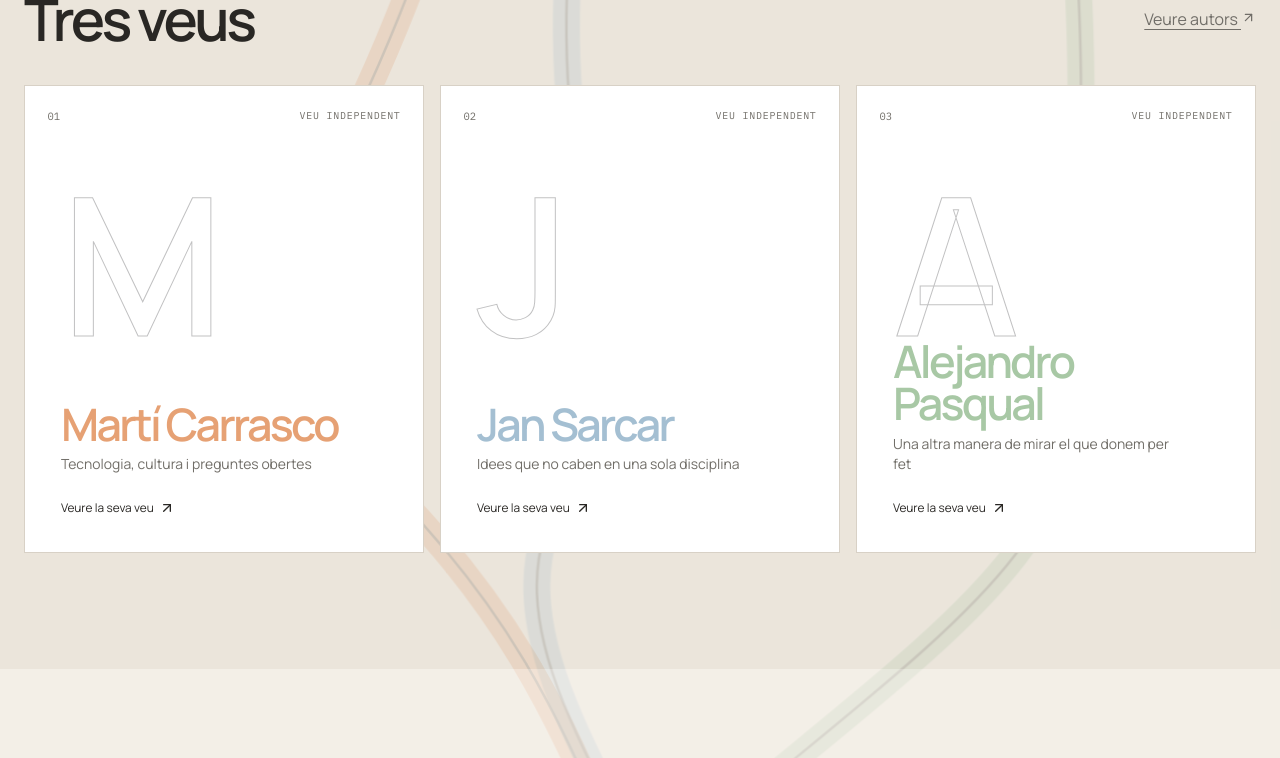
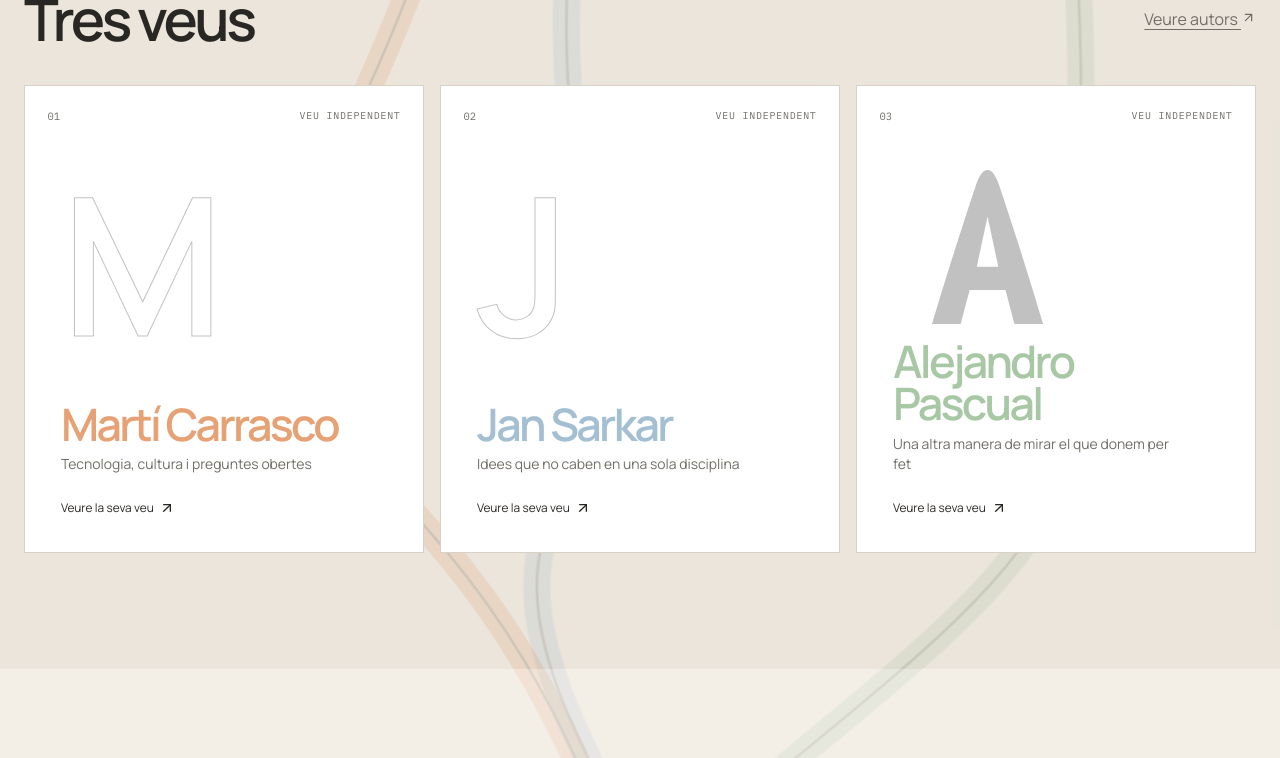
Before and after one commit to marticarrasco/blog-a-tres, a React (Vite) app: page / in a window 1280 px wide. Shown: the part 2620-3378 px from the top of the page. Built offline with nearby package versions, Linux system fonts and the light colour scheme.

Commit message:
Update author names and Alejandro mark

```diff
--- a/content/authors/alejandro-pasqual.json
+++ b/content/authors/alejandro-pascual.json
@@ -1,7 +1,7 @@
 {
   "order": 3,
-  "name": "Alejandro Pasqual",
-  "handle": "alejandro-pasqual",
+  "name": "Alejandro Pascual",
+  "handle": "alejandro-pascual",
   "role": "Una altra manera de mirar el que donem per fet",
   "bio": "Escriure per posar a prova les certeses, trobar matisos i obrir converses que no caben en una resposta ràpida.",
   "avatar": "",
--- a/content/authors/jan-sarcar.json
+++ b/content/authors/jan-sarkar.json
@@ -1,7 +1,7 @@
 {
   "order": 2,
-  "name": "Jan Sarcar",
-  "handle": "jan-sarcar",
+  "name": "Jan Sarkar",
+  "handle": "jan-sarkar",
   "role": "Idees que no caben en una sola disciplina",
   "bio": "Un espai per connectar idees, mirar-les des de més d'un angle i deixar que les preguntes facen la seua feina.",
   "avatar": "",
--- a/content/posts/escriure-per-pensar.json
+++ b/content/posts/escriure-per-pensar.json
@@ -18,7 +18,7 @@
     },
     {
       "type": "opinion",
-      "author": "content/authors/jan-sarcar.json",
+      "author": "content/authors/jan-sarkar.json",
       "body": "Jo afegiria que escriure també ens permet detectar què no sabem. A vegades l'aportació més honesta d'un text és el dubte que queda al final."
     }
   ]
--- a/content/posts/la-discussio-comenca.json
+++ b/content/posts/la-discussio-comenca.json
@@ -1,7 +1,7 @@
 {
   "title": "La discussió comença quan deixem de defensar-nos",
   "slug": "la-discussio-comenca",
-  "author": "content/authors/jan-sarcar.json",
+  "author": "content/authors/jan-sarkar.json",
   "publishedAt": "2026-08-27",
   "updatedAt": "2026-08-29",
   "status": "published",
--- a/content/posts/un-blog-sense-centre.json
+++ b/content/posts/un-blog-sense-centre.json
@@ -1,7 +1,7 @@
 {
   "title": "Un blog sense centre",
   "slug": "un-blog-sense-centre",
-  "author": "content/authors/alejandro-pasqual.json",
+  "author": "content/authors/alejandro-pascual.json",
   "publishedAt": "2026-08-24",
   "updatedAt": "2026-08-24",
   "status": "published",
--- a/src/App.jsx
+++ b/src/App.jsx
@@ -145,7 +145,17 @@ function Cover({ post, compact = false, priority = false }) {
 function AuthorMark({ author, large = false }) {
   const className = `author-mark voice-mark-${author?.order || 1} ${large ? "author-mark-large" : ""}`;
   if (author?.avatar) return <span className={className}><img src={author.avatar} alt="" loading="lazy" decoding="async" /></span>;
+  if (author?.handle === "alejandro-pascual") return <span className={className} aria-hidden="true"><AlejandroSilhouette /></span>;
   return <span className={className} aria-hidden="true">{author?.name?.slice(0, 1) || "?"}</span>;
+}
+
+function AlejandroSilhouette() {
+  return <svg viewBox="0 0 100 100" aria-hidden="true" focusable="false"><path fill="currentColor" fillRule="evenodd" d="M19 91C25 71 33 45 43 15C45 9 47 5 50 5C53 5 55 9 57 15C67 45 75 71 81 91H65L60 72H40L35 91H19ZM44 59H56L50 31L44 59Z" /></svg>;
+}
+
+function AuthorInitial({ author }) {
+  if (author?.handle === "alejandro-pascual") return <span className="author-initial author-silhouette" aria-hidden="true"><AlejandroSilhouette /></span>;
+  return <span className="author-initial" aria-hidden="true">{author.name.slice(0, 1)}</span>;
 }
 
 function ArticleMeta({ post, navigate, linked = true }) {
@@ -165,7 +175,7 @@ function Manifest({ navigate }) {
 
 function AuthorHighlights({ navigate }) {
   const [ref, visible] = useReveal();
-  return <section ref={ref} className={`author-band reveal-section ${visible ? "is-visible" : ""}`}><div className="section-shell"><div className="section-heading"><h2>Tres veus</h2><Link className="quiet-link" to="/autors" navigate={navigate}>Veure autors <ArrowUpRight size={15} /></Link></div><div className="author-grid">{authors.map((author, index) => <article className="author-tile" key={author.id}><Link to={`/autors/${author.handle}`} navigate={navigate}><span className="author-tile-top"><span className="author-index">0{index + 1}</span><span className="author-tile-label">Veu independent</span></span><span className="author-initial" aria-hidden="true">{author.name.slice(0, 1)}</span><h3>{author.name}</h3><p>{author.role}</p><span className="author-action">Veure la seva veu <ArrowUpRight size={16} /></span></Link></article>)}</div></div></section>;
+  return <section ref={ref} className={`author-band reveal-section ${visible ? "is-visible" : ""}`}><div className="section-shell"><div className="section-heading"><h2>Tres veus</h2><Link className="quiet-link" to="/autors" navigate={navigate}>Veure autors <ArrowUpRight size={15} /></Link></div><div className="author-grid">{authors.map((author, index) => <article className="author-tile" key={author.id}><Link to={`/autors/${author.handle}`} navigate={navigate}><span className="author-tile-top"><span className="author-index">0{index + 1}</span><span className="author-tile-label">Veu independent</span></span><AuthorInitial author={author} /><h3>{author.name}</h3><p>{author.role}</p><span className="author-action">Veure la seva veu <ArrowUpRight size={16} /></span></Link></article>)}</div></div></section>;
 }
 
 function ArticlesExplorer({ navigate, heading = true }) {
@@ -191,7 +201,7 @@ function ArticlesPage({ navigate }) {
 }
 
 function AuthorsPage({ navigate }) {
-  return <main className="page-shell collection-page"><Seo title="Autors" description={descriptions.authors} path="/autors" /><header className="simple-page-heading"><p className="eyebrow">Les veus del projecte</p><h1>Autors</h1></header><div className="authors-page-grid">{authors.map((author, index) => <article className="author-profile" key={author.id}><Link to={`/autors/${author.handle}`} navigate={navigate}><span className="author-tile-top"><span className="author-index">0{index + 1}</span><span className="author-tile-label">Veu independent</span></span><span className="author-initial" aria-hidden="true">{author.name.slice(0, 1)}</span><h2>{author.name}</h2><p>{author.role}</p><span className="author-action">Veure perfil i articles <ArrowUpRight size={16} /></span></Link></article>)}</div></main>;
+  return <main className="page-shell collection-page"><Seo title="Autors" description={descriptions.authors} path="/autors" /><header className="simple-page-heading"><p className="eyebrow">Les veus del projecte</p><h1>Autors</h1></header><div className="authors-page-grid">{authors.map((author, index) => <article className="author-profile" key={author.id}><Link to={`/autors/${author.handle}`} navigate={navigate}><span className="author-tile-top"><span className="author-index">0{index + 1}</span><span className="author-tile-label">Veu independent</span></span><AuthorInitial author={author} /><h2>{author.name}</h2><p>{author.role}</p><span className="author-action">Veure perfil i articles <ArrowUpRight size={16} /></span></Link></article>)}</div></main>;
 }
 
 function AuthorPage({ author, navigate }) {
--- a/src/styles.css
+++ b/src/styles.css
@@ -86,6 +86,7 @@ button, a, select { -webkit-tap-highlight-color: transparent; }
 .author-mark.voice-mark-2 { background: var(--blue); }
 .author-mark.voice-mark-3 { background: var(--orange); }
 .author-mark img { width: 100%; height: 100%; object-fit: cover; }
+.author-mark svg { width: 72%; height: 72%; display: block; }
 .author-mark-large { width: 54px; height: 54px; }
 
 .author-band { padding-block: clamp(5rem, 9vw, 9rem); background: #111213; color: #fff; }
@@ -302,6 +303,8 @@ button, a, select { -webkit-tap-highlight-color: transparent; }
 .author-index { position: static; color: var(--muted); }
 .author-tile-label { color: var(--muted); font: .62rem 'IBM Plex Mono', monospace; text-transform: uppercase; letter-spacing: .08em; }
 .author-initial { display: block; margin-bottom: auto; padding-top: 4rem; color: transparent; font-size: clamp(8rem, 16vw, 12rem); font-weight: 600; line-height: .8; letter-spacing: -.15em; -webkit-text-stroke: 1px rgba(16,17,18,.26); transition: color .25s, -webkit-text-stroke-color .25s; }
+.author-silhouette { width: min(13rem, 58%); height: clamp(11rem, 17vw, 14rem); padding-top: 2.4rem; color: rgba(16,17,18,.26); font-size: 0; -webkit-text-stroke: 0; transition: color .25s, transform .25s; }
+.author-silhouette svg { width: 100%; height: 100%; display: block; }
 .author-tile:hover .author-initial, .author-profile:hover .author-initial { color: var(--accent); -webkit-text-stroke-color: var(--accent); }
 .author-tile h3, .author-profile h2 { position: relative; margin-bottom: .55rem; color: var(--ink); }
 .author-tile p, .author-profile p { color: var(--muted); }
@@ -339,6 +342,7 @@ button, a, select { -webkit-tap-highlight-color: transparent; }
 .author-tile:nth-child(3), .author-profile:nth-child(3) { --voice-color: var(--green); }
 .author-tile h3, .author-profile h2 { color: var(--voice-color); }
 .author-tile:hover .author-initial, .author-profile:hover .author-initial { color: var(--voice-color); -webkit-text-stroke-color: var(--voice-color); }
+.author-tile:hover .author-silhouette, .author-profile:hover .author-silhouette { color: var(--voice-color); transform: translateY(-4px) rotate(-3deg); }
 
 @media (max-width: 760px) {
   .site-header { height: 68px; }
```
